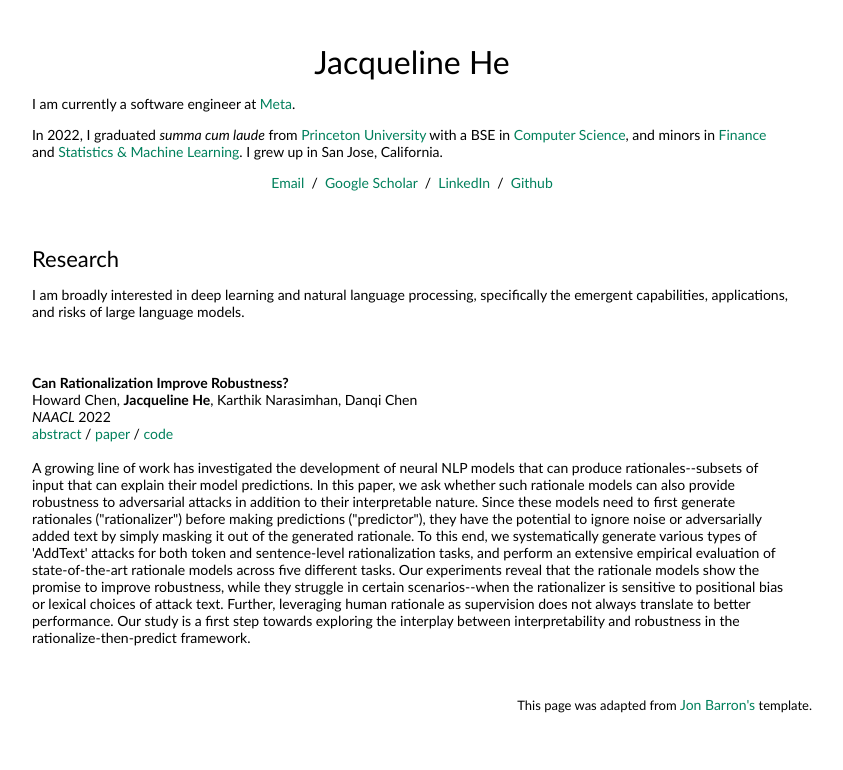
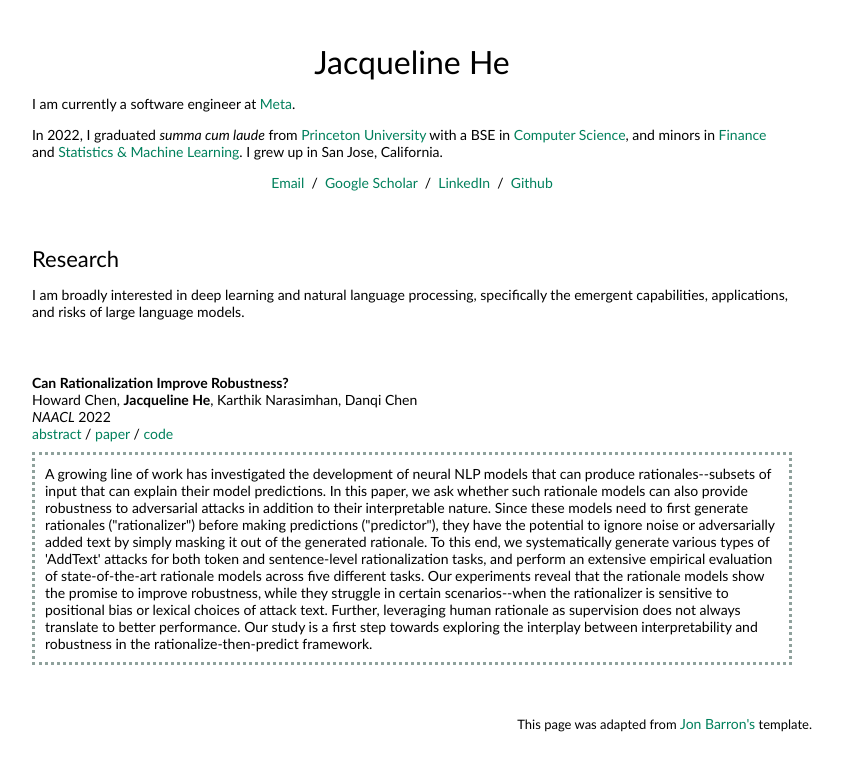
Before and after one commit to jacqueline-he/jacqueline-he.github.io, a plain HTML site: page index.html in a window 1280 px wide. Both pictures are taken after a click on the link "abstract". Shown: the whole page, without its empty margins (228-1071 px from the left). Drawn offline with Linux system fonts and the light colour scheme.

Commit message:
tweak style

```diff
--- a/index.html
+++ b/index.html
@@ -23,8 +23,7 @@
     {
     var x = document.getElementById(abstract);
     if (x.style.display === "none") {
-      x.style.display = "block";
-
+      x.style.display = "inline-block";
     }
     else {
       x.style.display = "none";
@@ -84,7 +83,8 @@
             <a id="sample_text" onClick="showAbstract('abs-rationale')">abstract</a> /
             <a href="https://aclanthology.org/2022.naacl-main.278/">paper</a> /
             <a href="https://github.com/princeton-nlp/rationale-robustness">code</a>
-            <div id="abs-rationale" style="display:none"><br> A growing line of work has investigated the development of neural NLP models that can produce rationales--subsets of input that can explain their model predictions. In this paper, we ask whether such rationale models can also provide robustness to adversarial attacks in addition to their interpretable nature. Since these models need to first generate rationales ("rationalizer") before making predictions ("predictor"), they have the potential to ignore noise or adversarially added text by simply masking it out of the generated rationale. To this end, we systematically generate various types of 'AddText' attacks for both token and sentence-level rationalization tasks, and perform an extensive empirical evaluation of state-of-the-art rationale models across five different tasks. Our experiments reveal that the rationale models show the promise to improve robustness, while they struggle in certain scenarios--when the rationalizer is sensitive to positional bias or lexical choices of attack text. Further, leveraging human rationale as supervision does not always translate to better performance. Our study is a first step towards exploring the interplay between interpretability and robustness in the rationalize-then-predict framework.</div>
+            <br>
+            <div id="abs-rationale" style="display:none; border-style:dotted; padding:10px;  margin-top: 10px; border-color: #8fa19c">A growing line of work has investigated the development of neural NLP models that can produce rationales--subsets of input that can explain their model predictions. In this paper, we ask whether such rationale models can also provide robustness to adversarial attacks in addition to their interpretable nature. Since these models need to first generate rationales ("rationalizer") before making predictions ("predictor"), they have the potential to ignore noise or adversarially added text by simply masking it out of the generated rationale. To this end, we systematically generate various types of 'AddText' attacks for both token and sentence-level rationalization tasks, and perform an extensive empirical evaluation of state-of-the-art rationale models across five different tasks. Our experiments reveal that the rationale models show the promise to improve robustness, while they struggle in certain scenarios--when the rationalizer is sensitive to positional bias or lexical choices of attack text. Further, leveraging human rationale as supervision does not always translate to better performance. Our study is a first step towards exploring the interplay between interpretability and robustness in the rationalize-then-predict framework.</div>
           </td>
 
         </tbody>
```
